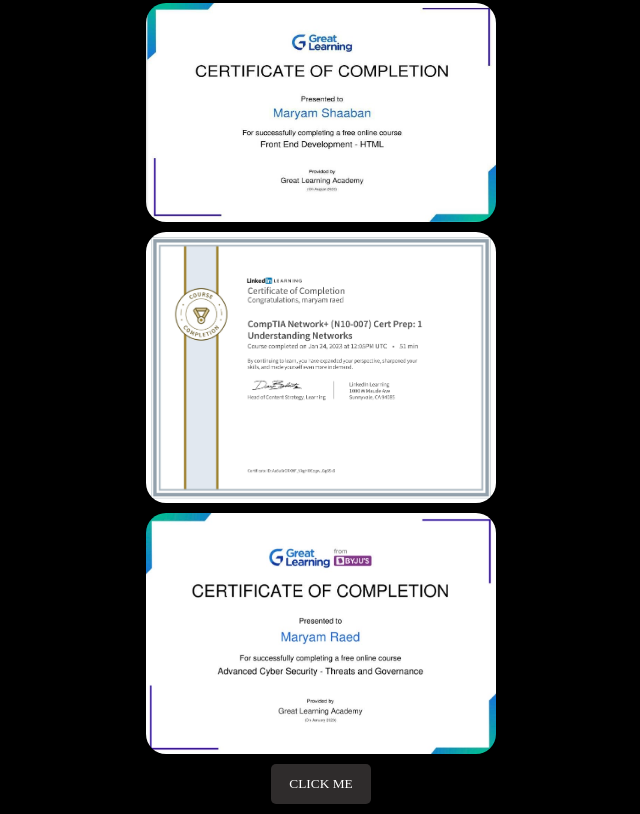
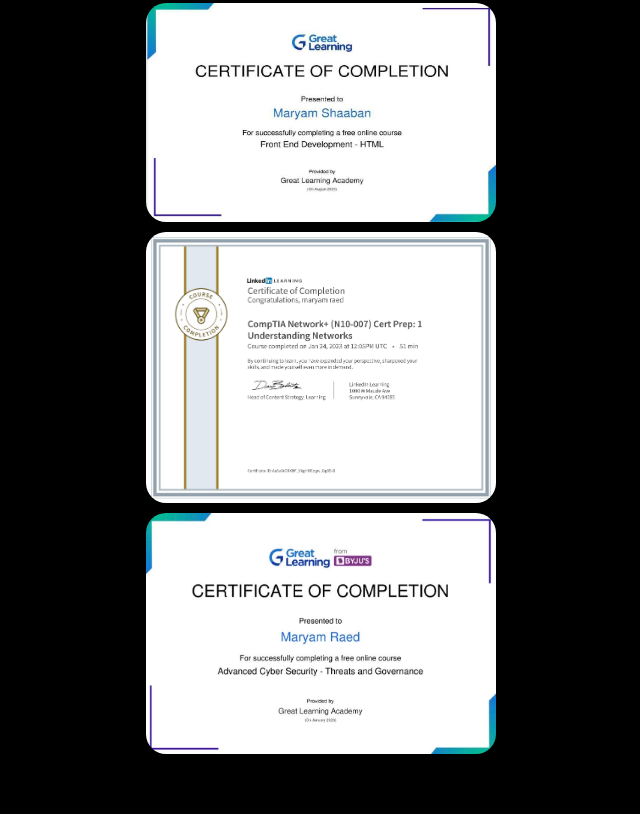
Before and after one commit to memez78/cv, a plain HTML site: page index.html in a window 1280 px wide. Shown: the part 367-1181 px from the top of the page, without its empty margins (319-959 px from the left). After the commit the page ends 1129 px from the top, so only its background shows below. Drawn offline with Linux system fonts and the light colour scheme.

Commit message:
Update index.html

```diff
--- a/index.html
+++ b/index.html
@@ -35,8 +35,4 @@
 <img src="certy.JPG" alt="cert" class="thirdc">
 </div>
 </body>
-
-<div class="position">
-<a href="https://youtu.be/hr57zT7EYqM" class="link"><button class="btn">CLICK ME</button></a>
-</div>
 </html>
```
